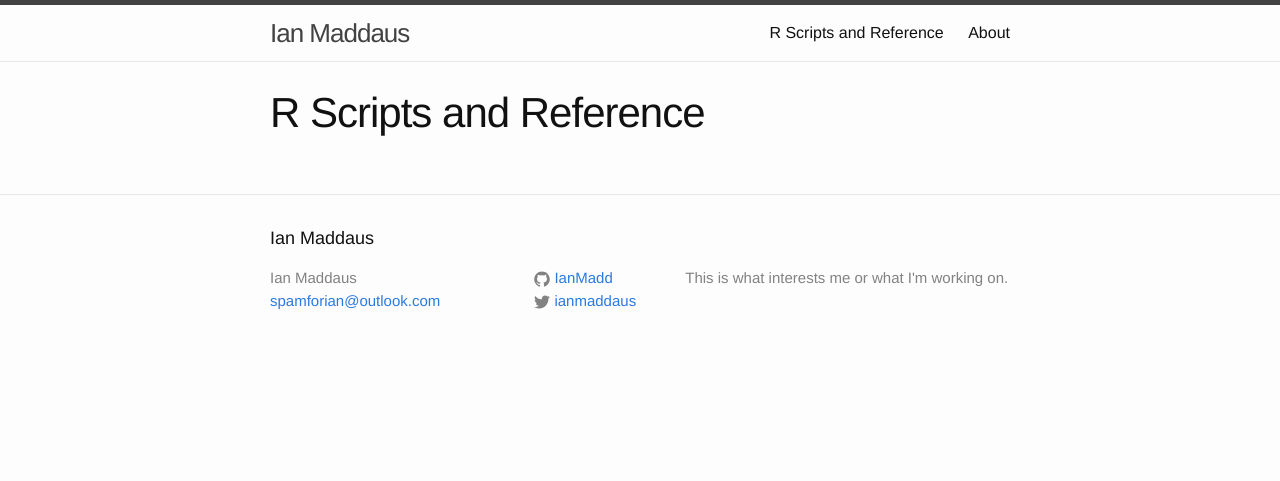
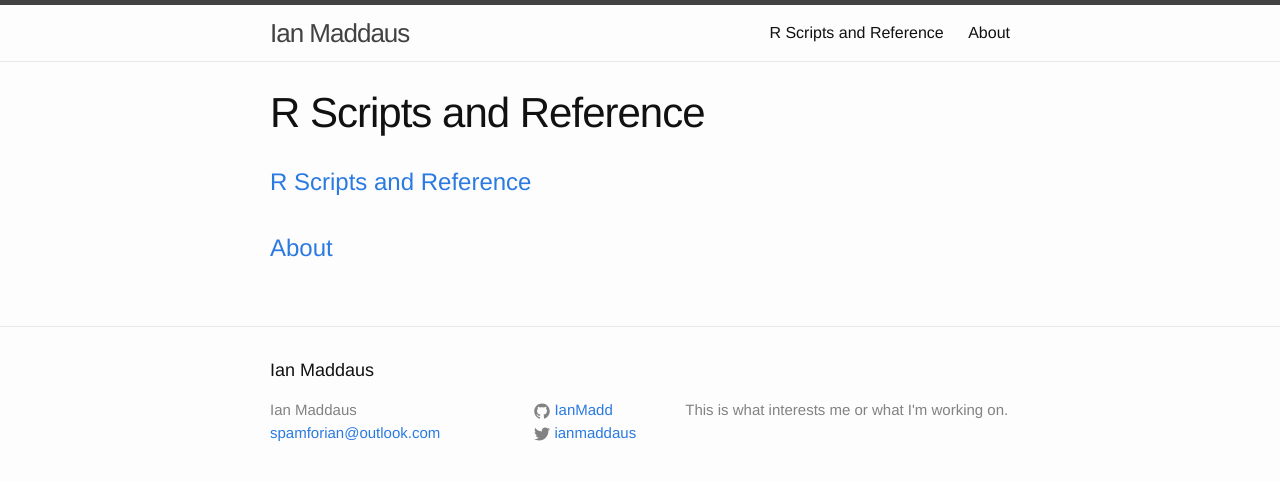
Before and after one commit to Ian-Ma/Ian-Ma.github.io, a Jekyll site: the page built from Rscripts.html, in a window 1280 px wide. Shown: the top 481 px of the page. Built offline with Jekyll 4.4.1, drawn with Linux system fonts in a browser that asks for light colours.

Commit message:
script update

```diff
--- a/Rscripts.html
+++ b/Rscripts.html
@@ -12,7 +12,7 @@ permalink: /rscripts/
       <li>
 
         <h2>
-          <a class="post-link" href="{{ post.url | prepend: site.baseurl }}">{{ post.title }}</a>
+          <a class="post-link" href="{{ page.url | prepend: site.baseurl }}">{{ page.title }}</a>
         </h2>
 
       </li>
```
